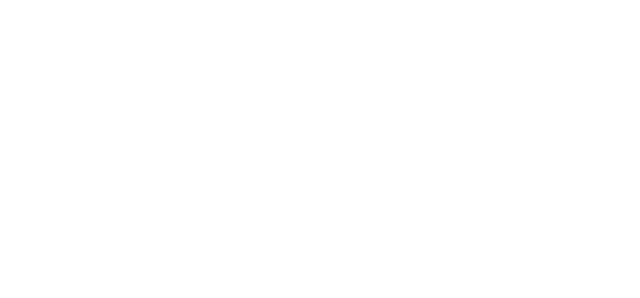
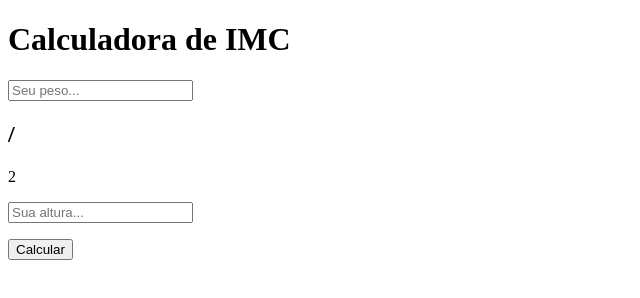
Before and after one commit to Filipefassis/calculadora_imc, a plain HTML site: page index.html in a window 1280 px wide. Shown: the whole page, without its empty margins (0-640 px from the left). Drawn offline with Linux system fonts and the light colour scheme.

Commit message:
feat:day_01_1.0

```diff
--- a/index.html
+++ b/index.html
@@ -1,12 +1,26 @@
 <!DOCTYPE html>
 <html lang="en">
+
 <head>
     <meta charset="UTF-8">
     <meta http-equiv="X-UA-Compatible" content="IE=edge">
     <meta name="viewport" content="width=device-width, initial-scale=1.0">
-    <title>Document</title>
+    <title>Calculadora IMC (FM)</title>
 </head>
+
 <body>
+    <h1>Calculadora de IMC</h1>
+    <div class="peso">
+        <p><input placeholder="Seu peso..." type="text"></p>
+    </div>
+    <h2> / </h2>
+    <div class="altura">
+        <label>2</label>
+        <p><input placeholder="Sua altura..." type="text"></p>
+    </div>
+    <div class="button">
+        <button>Calcular</button>
+    </div>
+</body>
 
-</body>
 </html>
```
